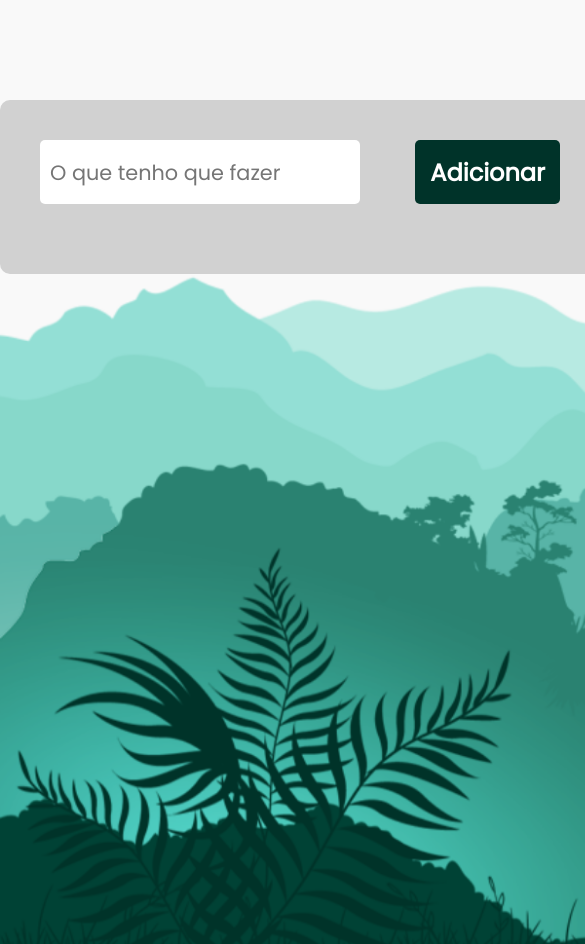
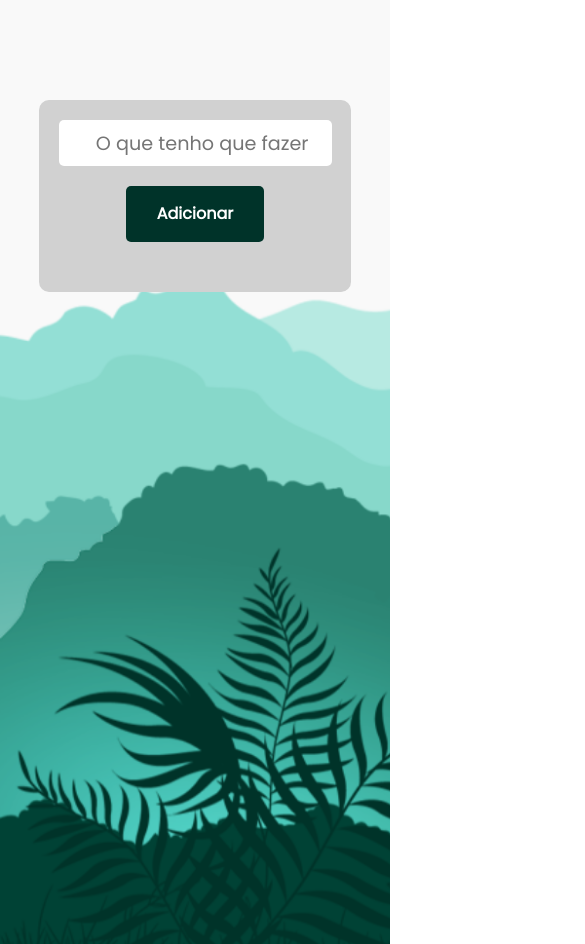
Before and after one commit to Joaopaulo987023/todo-list, a React (Vite) app: page / in a window 390 px wide. Shown: the whole page, 585 px wide, since content can reach past the window. Built offline with nearby package versions, Linux system fonts and the light colour scheme.

Commit message:
atualização do projeto, adicionando responsividade

```diff
--- a/src/App.jsx
+++ b/src/App.jsx
@@ -29,7 +29,7 @@ function App() {
   }
 
   return (
-   <div className="app">
+   <div >
       <Container>
       <Form addTask={addTask}/>
       <TodoList isCompleted={isCompleted} removeTask={removeTask}todos={todos}/>
--- a/src/styles/index.js
+++ b/src/styles/index.js
@@ -1,6 +1,5 @@
 import styled, { createGlobalStyle } from "styled-components";
 import img from "../img/background.png";
-import large from '../img/background-large.png';
 import {media} from './media';
 
 export const GlobalStyle = createGlobalStyle`
@@ -19,30 +18,39 @@ export const GlobalStyle = createGlobalStyle`
         background-size: cover;
         height: 100vh;
 
+
+
+
     }
 
 `
 
 export const Container = styled.div`
-    width: 500px;
-    margin:100px auto 0 auto;
+    width: 31rem;
+    margin:6.25rem auto 0 auto;
     background: #d1d1d1;
     align-items: center;
     border-radius: 10px;
-    padding: 20px;
-
+    padding: 1.25rem;
 
     ${media.mobile`
-        width: 300px;
-        margin-bottom:20px ;
-
-    `}
-    ${media.large`
-        width: 600px;
-        padding: 40px;
+        width: 90vw;
+        justify-content: center;
+        align-items: center;
 
 
     `}
+
+    ${media.tablet`
+       width: 80vw;
+       text-align:center;
+
+    `}
+
+
+
+
+
 
 `
 
@@ -52,40 +60,40 @@ export const Formulario = styled.form`
         flex-direction:column;
         justify-content:center;
         align-items:center;
+        gap:1em;
 
     `}
     ${media.tablet`
-
         display: flex;
+        flex-direction:column;
         justify-content:center;
         align-items:center;
-        gap:20px;
+        gap:1.2rem;
 
-    `}
-
-    ${media.large`
-        display: flex;
-        justify-content:space-between;
 
     `}
 
     input{
         border: none;
         border-radius: 5px;
-        width: 300px;
-        height: 40px;
-        padding-left:10px;
+        width: 20rem;
+        height: 3rem;
+        padding-left:.9rem;
 
         ${media.mobile`
-            width: 200px;
-            height: 30px;
+            width:16rem;
+            height: 2.9rem;
             text-align:center;
-            margin-top:5px ;
-        `}
-        ${media.large`
-            width: 20rem;
-            height: 4rem;
-            font-size:1.3rem;
+
+        `
+        }
+
+        ${media.tablet`
+            width: 70vw;
+            font-size:1.2em;
+            padding-left:.9rem;
+
+
 
         `}
 
@@ -93,30 +101,30 @@ export const Formulario = styled.form`
     button{
         border: none;
         border-radius: 5px;
-        height: 40px;
+        height: 2.9rem;
         background-color: #003329;
         color: #ffffff;
-        font-size: 17px;
-        padding: 0 15px;
+        font-size: 1.2rem;
+        padding: 0 .9rem;
         float: right;
         cursor: pointer;
-
-        ${media.mobile`
-            font-size:12px;
-            height: 30px;
-            padding: 0 10px;
-            margin-top:10px;
-        `}
-
-        ${media.large`
-            font-size:1.5rem;
-            height: 4rem;
-            font-weight:bold;
-
-        `}
+        font-weight:bold;
         &:hover{
             opacity: 0.8;
         }
+
+        ${media.mobile`
+            height: 2.2rem;
+            padding: 0 .5rem;
+            font-size:1rem;
+
+        `}
+        ${media.tablet`
+            padding: 0 1.9rem;
+            height: 3.5rem;
+
+
+        `}
     }
 
 `
@@ -127,7 +135,7 @@ export const Imagem = styled.img`
     cursor: pointer;
     ${media.mobile`
         opacity:1;
-        height: 20px;
+        height: 1.20rem;
 
     `}
     ${media.tablet`
@@ -142,10 +150,8 @@ export const Lista = styled.ul`
     width: 100%;
     list-style: none;
     margin-top: 30px;
-    ${media.mobile`
-        font-size:12px;
-        text-align:center;
-    `}
+
+
 `
 export const ItemLista = styled.li`
     background-color: ${(props)=>(props.checked ? "#8fac55":"#f2f2f2")};
@@ -153,7 +159,7 @@ export const ItemLista = styled.li`
     color: ${(props)=>(props.checked ? "#ffffff": "#000000")};
     box-shadow: 1px 4px 10px rgba(0,0,0,0.2);
     display: flex;
-    height: 50px;
+    height: 3.1rem;
     align-items: center;
     justify-content: space-between;
     padding: 0 15px;
@@ -161,10 +167,14 @@ export const ItemLista = styled.li`
     &:hover img{
         opacity: 1 ;
     }
-    ${media.large`
-        font-size:1.3rem;
+
+    ${media.tablet`
+        height: 3.5rem;
+
+
 
     `}
 
 
+
 `
--- a/src/styles/media.js
+++ b/src/styles/media.js
@@ -4,7 +4,7 @@ const screenSizes={
     large:1170,
     desktop: 992,
     tablet: 768,
-    mobile: 376
+    mobile: 390
 }
 
 export const media = Object
```
